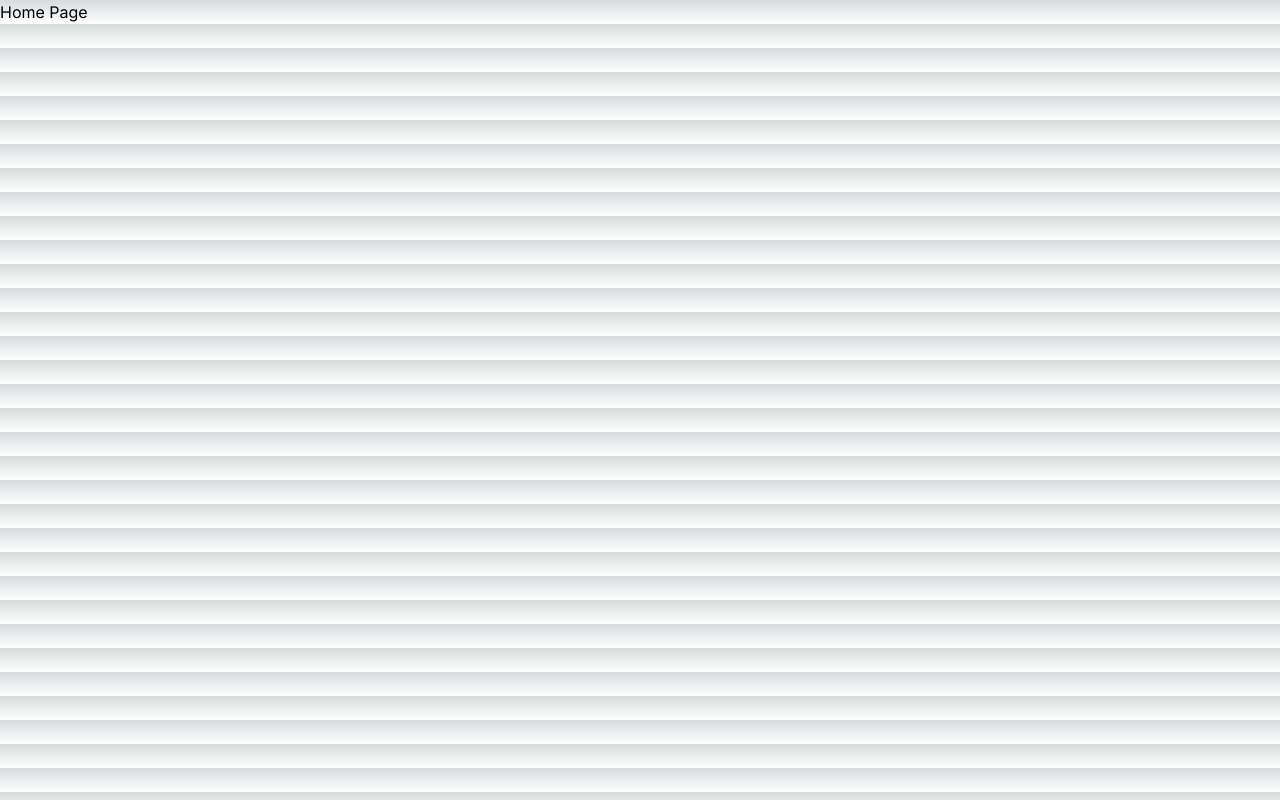
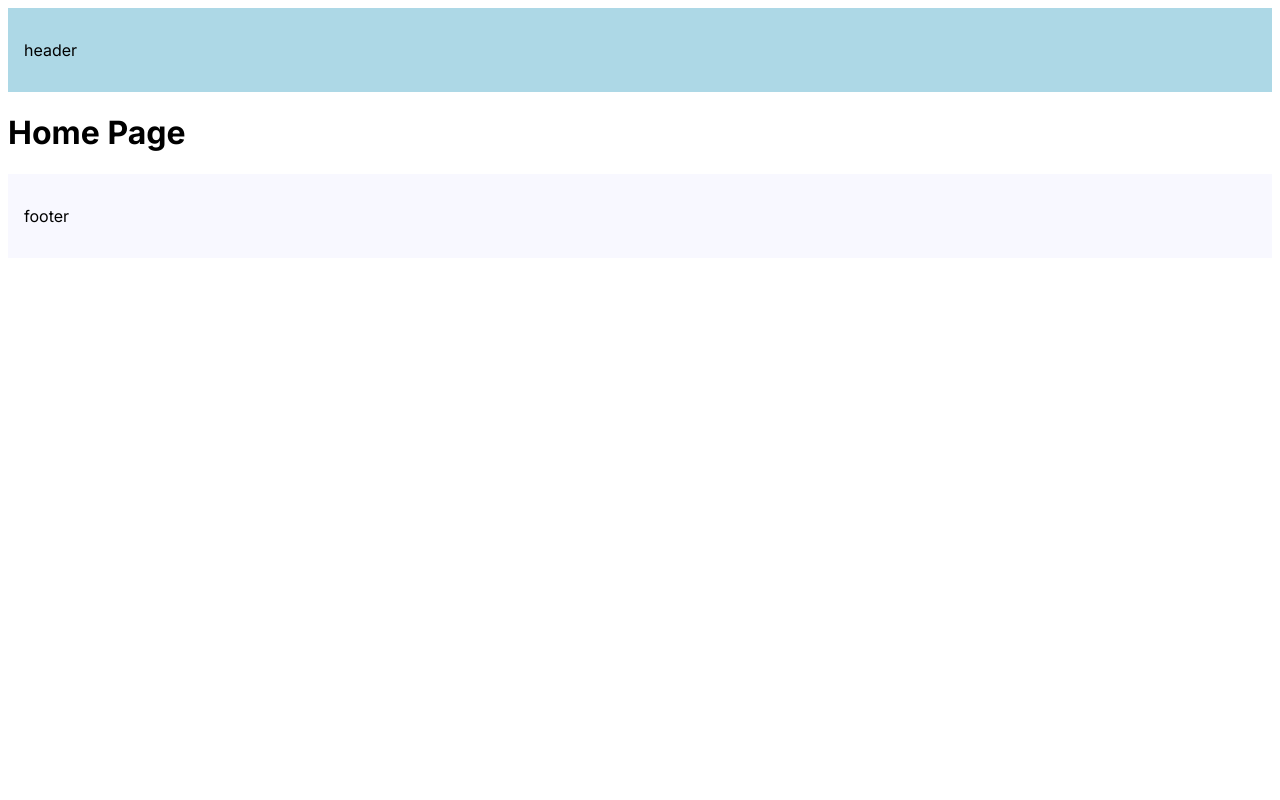
Before and after one commit to Rajeshsjk0/nexjs-14, a Next.js app: page / in a window 1280 px wide. Built offline with nearby package versions, Linux system fonts and the light colour scheme.

Commit message:
adding header and footer

```diff
--- a/src/app/layout.tsx
+++ b/src/app/layout.tsx
@@ -1,6 +1,8 @@
 import type { Metadata } from "next";
 import { Inter } from "next/font/google";
-import "./globals.css";
+// import "./globals.css";
+import Header from "../components/header/header";
+import Footer from "../components/footer/footer";
 
 const inter = Inter({ subsets: ["latin"] });
 
@@ -16,7 +18,11 @@ export default function RootLayout({
 }>) {
   return (
     <html lang="en">
-      <body className={inter.className}>{children}</body>
+      <body className={inter.className}>
+        <Header />
+        {children}
+        <Footer />
+      </body>
     </html>
   );
 }
--- /dev/null
+++ b/src/components/footer/footer.tsx
@@ -0,0 +1,16 @@
+import React from "react";
+
+const Footer = () => {
+  return (
+    <footer
+      style={{
+        backgroundColor: "ghostwhite",
+        padding: "1rem",
+      }}
+    >
+      <p>footer</p>
+    </footer>
+  );
+};
+
+export default Footer;
--- /dev/null
+++ b/src/components/header/header.tsx
@@ -0,0 +1,16 @@
+import React from "react";
+
+const Header = () => {
+  return (
+    <header
+      style={{
+        backgroundColor: "lightblue",
+        padding: "1rem",
+      }}
+    >
+      <p>header</p>
+    </header>
+  );
+};
+
+export default Header;
```
